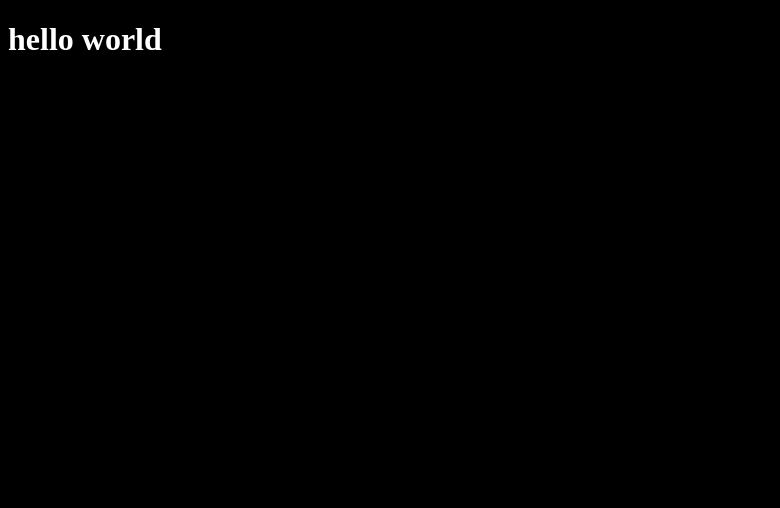
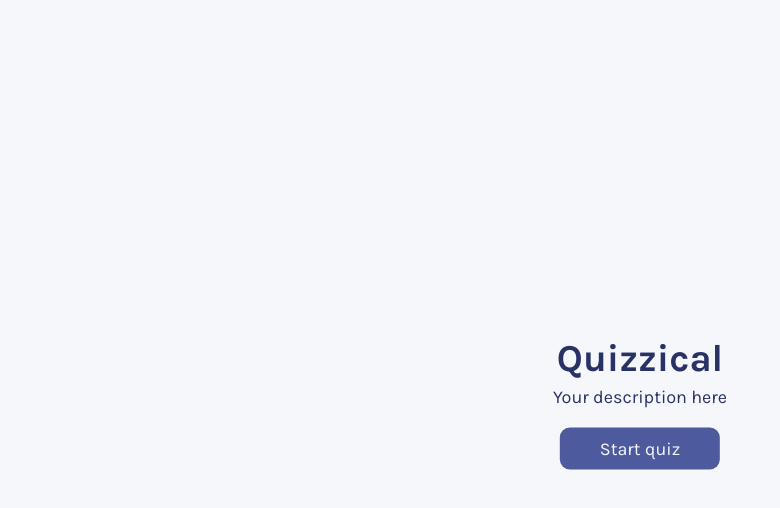
Before and after one commit to usman-faisal/quiz-project-react, a React (Vite) app: page / in a window 1280 px wide. Shown: the top 508 px of the page, without its empty margins (0-780 px from the left). Built offline with nearby package versions, Linux system fonts and the light colour scheme.

Commit message:
build home page and added routing

```diff
--- a/index.html
+++ b/index.html
@@ -2,9 +2,14 @@
 <html lang="en">
   <head>
     <meta charset="UTF-8" />
-    <link rel="icon" type="image/svg+xml" href="/vite.svg" />
     <meta name="viewport" content="width=device-width, initial-scale=1.0" />
-    <title>Vite + React</title>
+    <title>Quizical</title>
+    <link rel="preconnect" href="https://fonts.googleapis.com" />
+    <link rel="preconnect" href="https://fonts.gstatic.com" crossorigin />
+    <link
+      href="https://fonts.googleapis.com/css2?family=Karla:wght@400;500;600;700&display=swap"
+      rel="stylesheet"
+    />
   </head>
   <body>
     <div id="root"></div>
--- a/package.json
+++ b/package.json
@@ -10,7 +10,8 @@
   },
   "dependencies": {
     "react": "^18.2.0",
-    "react-dom": "^18.2.0"
+    "react-dom": "^18.2.0",
+    "react-router-dom": "^6.4.3"
   },
   "devDependencies": {
     "@types/react": "^18.0.24",
--- a/src/App.jsx
+++ b/src/App.jsx
@@ -1,3 +1,13 @@
+import Home from "./components/Home";
+import { Routes } from "react-router-dom";
+import { Route } from "react-router-dom";
+import Quiz from "./components/Quiz";
+
 export default function App() {
-  return <h1>hello world</h1>;
+  return (
+    <Routes>
+      <Route path="/" element={<Home />} />
+      <Route path="/quiz" element={<Quiz />} />
+    </Routes>
+  );
 }
--- /dev/null
+++ b/src/components/Home.jsx
@@ -0,0 +1,14 @@
+import { Link } from "react-router-dom";
+
+export default function Home() {
+  return (
+    <div className="home">
+      <h1 className="home__heading">Quizzical</h1>
+      <p className="home__desc">Your description here</p>
+
+      <Link to="/quiz">
+        <button className="home__btn">Start quiz</button>
+      </Link>
+    </div>
+  );
+}
--- /dev/null
+++ b/src/components/Quiz.jsx
@@ -0,0 +1,3 @@
+export default function Main() {
+  return <h1 className="home__heading">Hello world</h1>;
+}
--- /dev/null
+++ b/src/css/_base.scss
@@ -0,0 +1,16 @@
+* {
+  margin: 0;
+  padding: 0;
+  box-sizing: inherit;
+}
+html {
+  box-sizing: border-box;
+  font-size: 62.5%;
+}
+body {
+  background-color: $color-background;
+  font-family: "Karla", sans-serif;
+  font-weight: 400;
+  position: relative;
+  height: 100vh;
+}
--- /dev/null
+++ b/src/css/_home.scss
@@ -0,0 +1,41 @@
+@import "./variables";
+
+.home {
+  position: absolute;
+  top: 50%;
+  left: 50%;
+  transform: translate(-50%, -50%);
+  text-align: center;
+  &__heading {
+    color: $color-dark-blue;
+    font-size: 3.8rem;
+    padding: 0.5rem;
+  }
+  &__desc {
+    color: $color-dark-blue;
+    font-size: 1.8rem;
+    padding-bottom: 2rem;
+  }
+  &__btn {
+    background-color: $color-md-blue;
+    border: none;
+    border-radius: 10px;
+    font-family: inherit;
+    font-size: 1.8rem;
+    padding: 1rem 4rem;
+    color: $color-background;
+    cursor: pointer;
+  }
+}
+
+@keyframes typeWriter {
+  0% {
+    width: 0%;
+  }
+  50% {
+    width: 100%;
+  }
+  100% {
+    width: 0%;
+  }
+}
--- /dev/null
+++ b/src/css/_main.scss
@@ -0,0 +1,6 @@
+// @import "./css/variables";
+
+// css reset
+@import "./variables";
+@import "./base";
+@import "./home";
--- /dev/null
+++ b/src/css/_variables.scss
@@ -0,0 +1,5 @@
+// color variables
+$color-background: #f5f7fb;
+$color-light-blue: #d6dbf5;
+$color-md-blue: #4d5b9e;
+$color-dark-blue: #293264;
--- a/src/main.jsx
+++ b/src/main.jsx
@@ -1,11 +1,14 @@
 import ReactDOM from "react-dom/client";
 import App from "./App";
 import React from "react";
-import "./main.scss";
+import "./css/_main.scss";
+import { BrowserRouter } from "react-router-dom";
 
 const root = ReactDOM.createRoot(document.getElementById("root"));
 root.render(
   <React.StrictMode>
-    <App />
+    <BrowserRouter>
+      <App />
+    </BrowserRouter>
   </React.StrictMode>
 );
--- a/src/main.scss
+++ /dev/null
@@ -1,6 +0,0 @@
-body {
-  background-color: black;
-}
-h1 {
-  color: white;
-}
```
Also changed, not shown: 1 other file (tests, documents, lock files or other folders).
